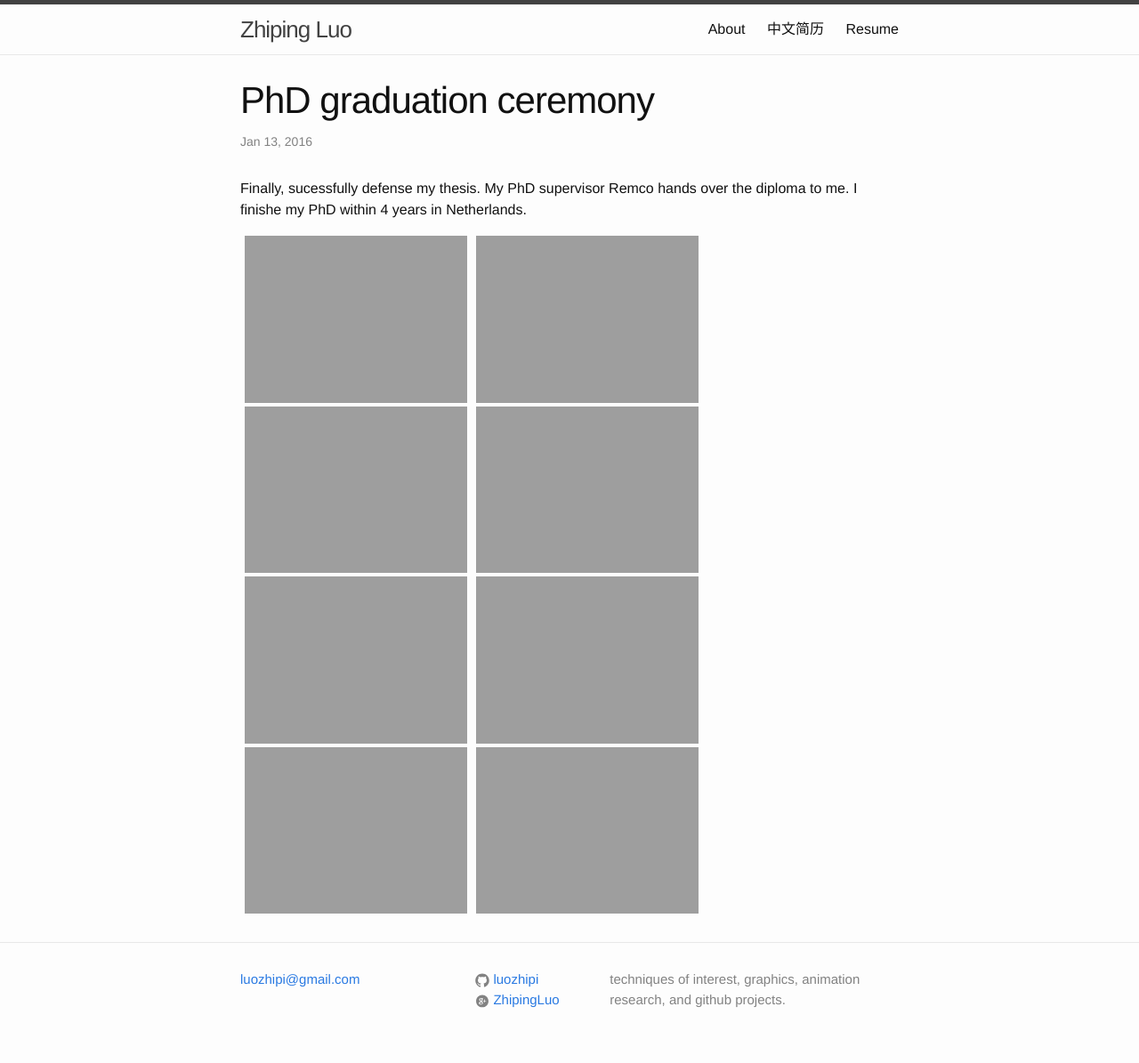
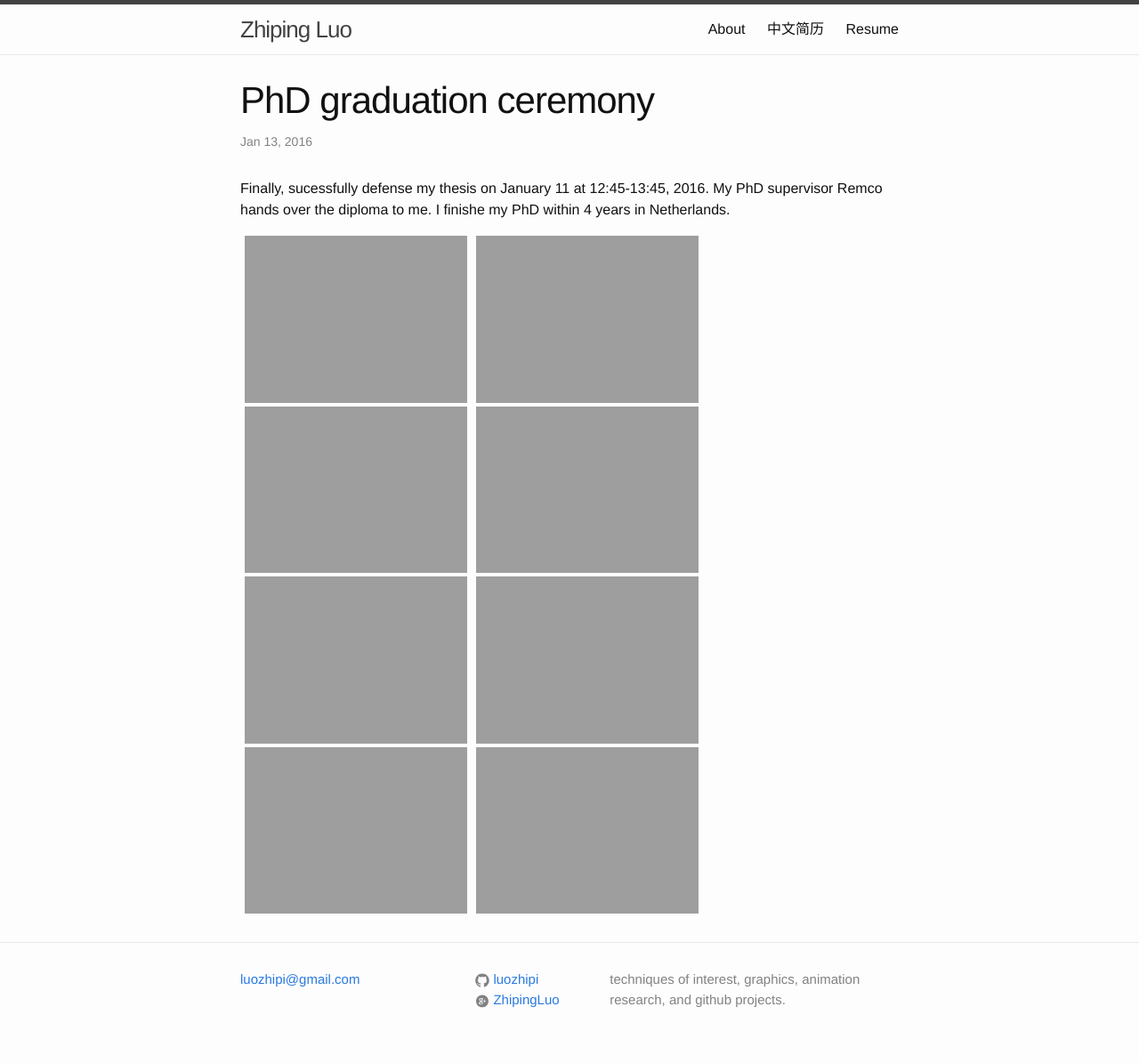
Before and after one commit to luozhipi/luozhipi.github.io, a Jekyll site: the page built from _posts/2016-01-13-graduation.markdown, in a window 1280 px wide. Shown: the whole page at 89% size. Built offline with Jekyll 4.4.1, drawn with Linux system fonts in a browser that asks for light colours.

Commit message:
Update 2016-01-13-graduation.markdown

```diff
--- a/_posts/2016-01-13-graduation.markdown
+++ b/_posts/2016-01-13-graduation.markdown
@@ -5,7 +5,7 @@ date:   2016-01-13 09:46:28
 categories: personal
 ---
 
-Finally, sucessfully defense my thesis. My PhD supervisor Remco hands over the diploma to me. I finishe my PhD within 4 years in Netherlands.
+Finally, sucessfully defense my thesis on January 11 at 12:45-13:45, 2016. My PhD supervisor Remco hands over the diploma to me. I finishe my PhD within 4 years in Netherlands.
 
 
 <img src="http://luozhipi.github.io/graduation/IMG_7399.JPG" alt="graduation" title="" align="left" vspace="2" hspace="5" width = "250">
```
